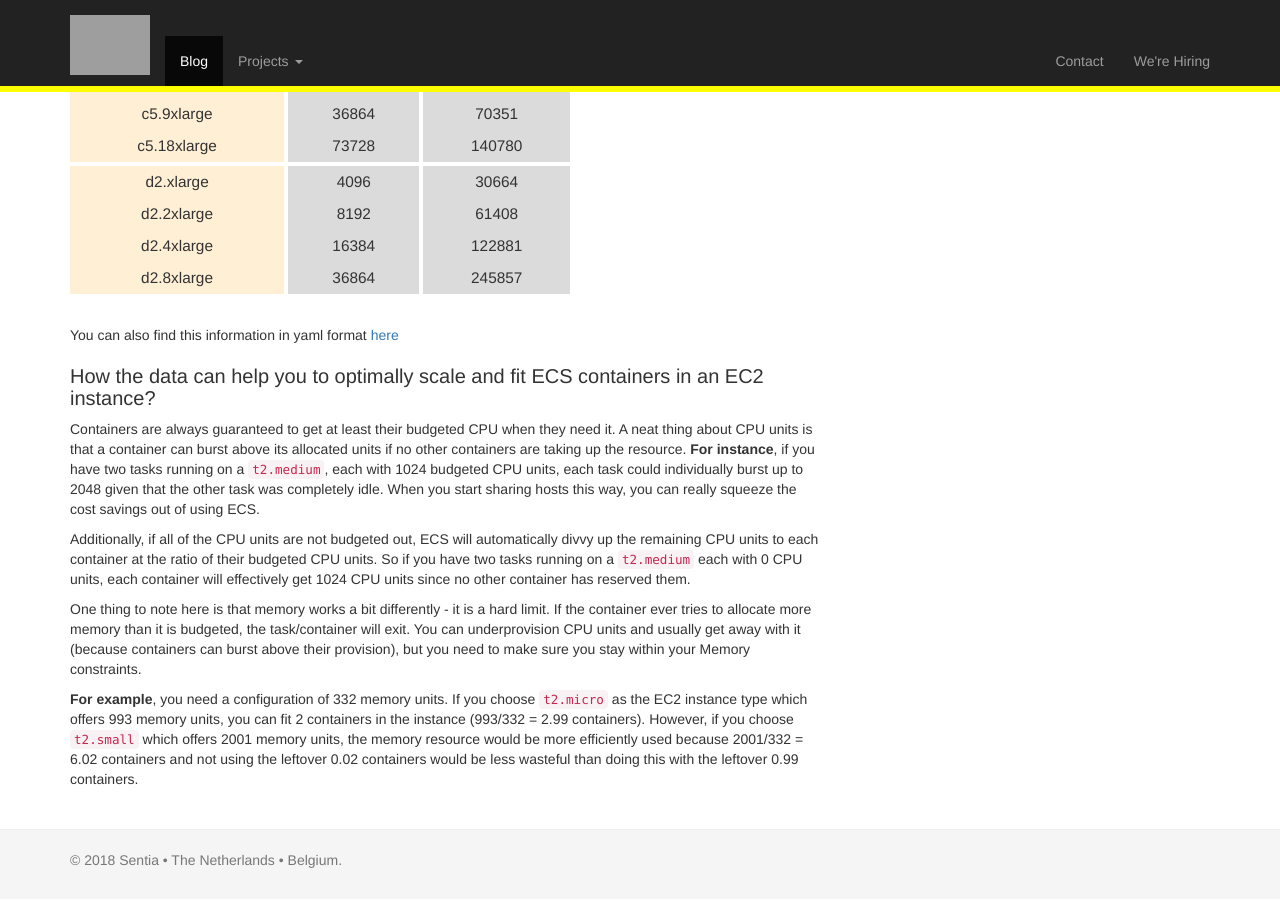
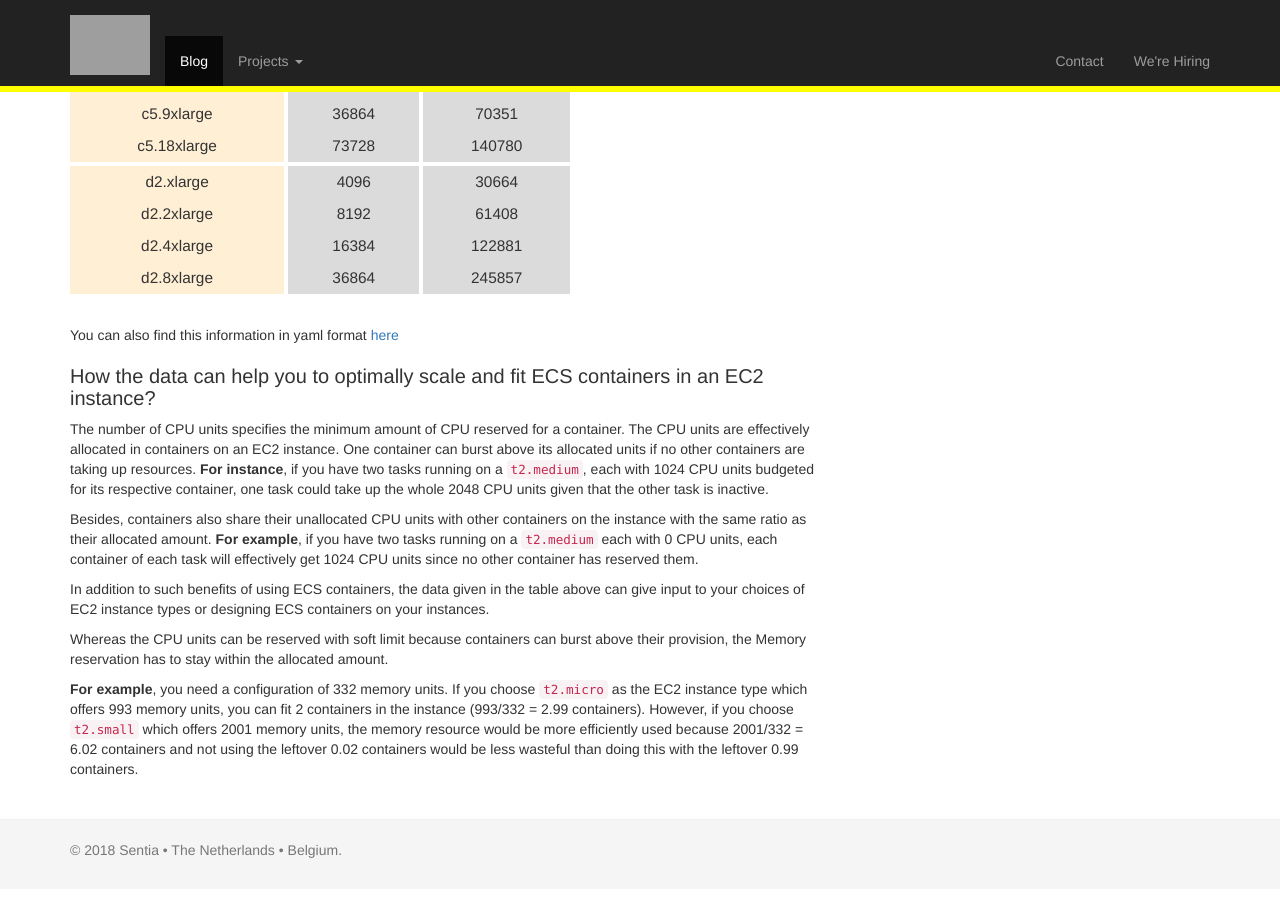
Before and after one commit to sentiampc/sentialabs.github.io, a Jekyll site: the page built from _posts/2018-05-25-ecs-calculator.md, in a window 1280 px wide and 900 px high, scrolled down 2234 px. Built offline with Jekyll 4.4.1, drawn with Linux system fonts in a browser that asks for light colours; nearby versions of some CDN libraries; grey boxes are pictures that could not be loaded.

Commit message:
Add explaination about how the CPU units data is helpful.

```diff
--- a/_posts/2018-05-25-ecs-calculator.md
+++ b/_posts/2018-05-25-ecs-calculator.md
@@ -96,10 +96,13 @@ You can also find this information in yaml format [here](/assets/files/2018-05-2
 
 ## How the data can help you to optimally scale and fit ECS containers in an EC2 instance?
 
-Containers are always guaranteed to get at least their budgeted CPU when they need it. A neat thing about CPU units is that a container can burst above its allocated units if no other containers are taking up the resource. **For instance**, if you have two tasks running on a `t2.medium`, each with 1024 budgeted CPU units, each task could individually burst up to 2048 given that the other task was completely idle. When you start sharing hosts this way, you can really squeeze the cost savings out of using ECS.
 
-Additionally, if all of the CPU units are not budgeted out, ECS will automatically divvy up the remaining CPU units to each container at the ratio of their budgeted CPU units. So if you have two tasks running on a `t2.medium` each with 0 CPU units, each container will effectively get 1024 CPU units since no other container has reserved them.
+The number of CPU units specifies the minimum amount of CPU reserved for a container. The CPU units are effectively allocated in containers on an EC2 instance. One container can burst above its allocated units if no other containers are taking up resources. **For instance**, if you have two tasks running on a `t2.medium`, each with 1024 CPU units budgeted for its respective container, one task could take up the whole 2048 CPU units given that the other task is inactive.
 
-One thing to note here is that memory works a bit differently - it is a hard limit. If the container ever tries to allocate more memory than it is budgeted, the task/container will exit. You can underprovision CPU units and usually get away with it (because containers can burst above their provision), but you need to make sure you stay within your Memory constraints.
+Besides, containers also share their unallocated CPU units with other containers on the instance with the same ratio as their allocated amount. **For example**, if you have two tasks running on a `t2.medium` each with 0 CPU units, each container of each task will effectively get 1024 CPU units since no other container has reserved them.
+
+In addition to such benefits of using ECS containers, the data given in the table above can give input to your choices of EC2 instance types or designing ECS containers on your instances.
+
+Whereas the CPU units can be reserved with soft limit because containers can burst above their provision, the Memory reservation has to stay within the allocated amount.
 
 **For example**, you need a configuration of 332 memory units. If you choose `t2.micro` as the EC2 instance type which offers 993 memory units, you can fit 2 containers in the instance (993/332 = 2.99 containers). However, if you choose `t2.small` which offers 2001 memory units, the memory resource would be more efficiently used because 2001/332 = 6.02 containers and not using the leftover 0.02 containers would be less wasteful than doing this with the leftover 0.99 containers.
```
